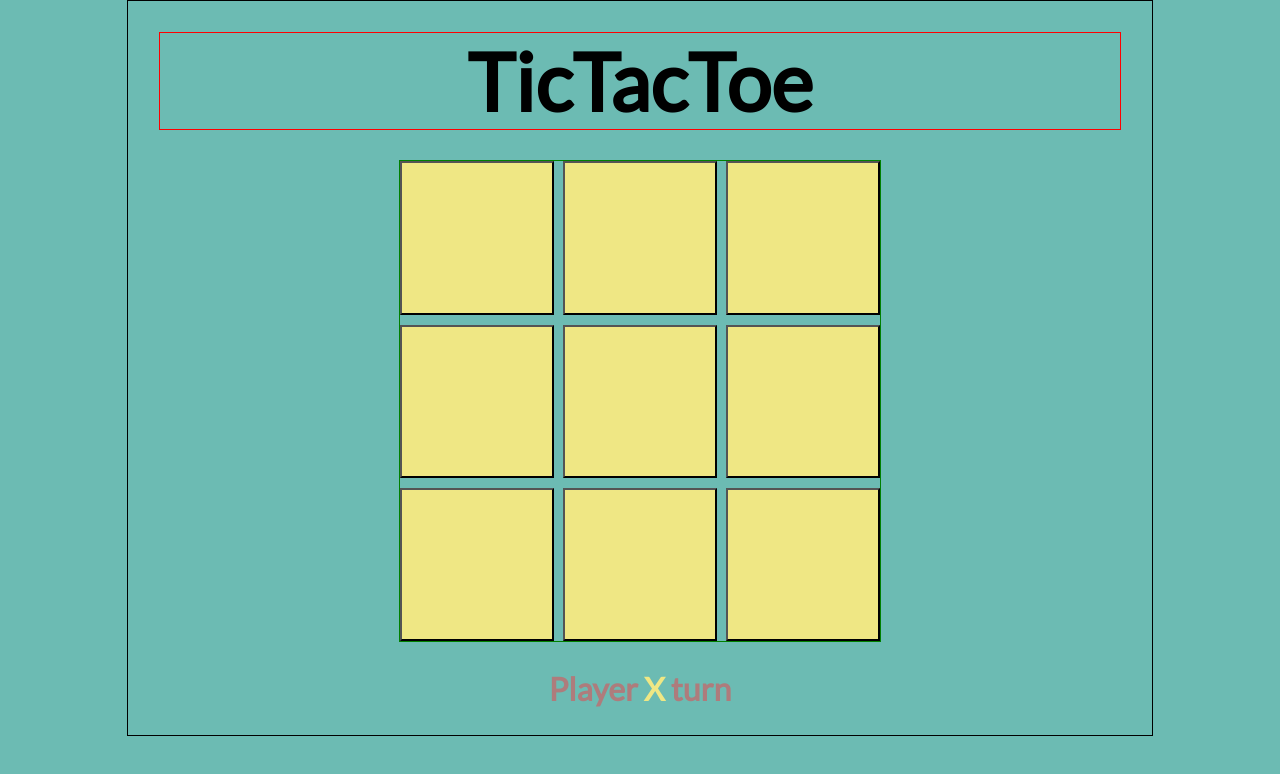
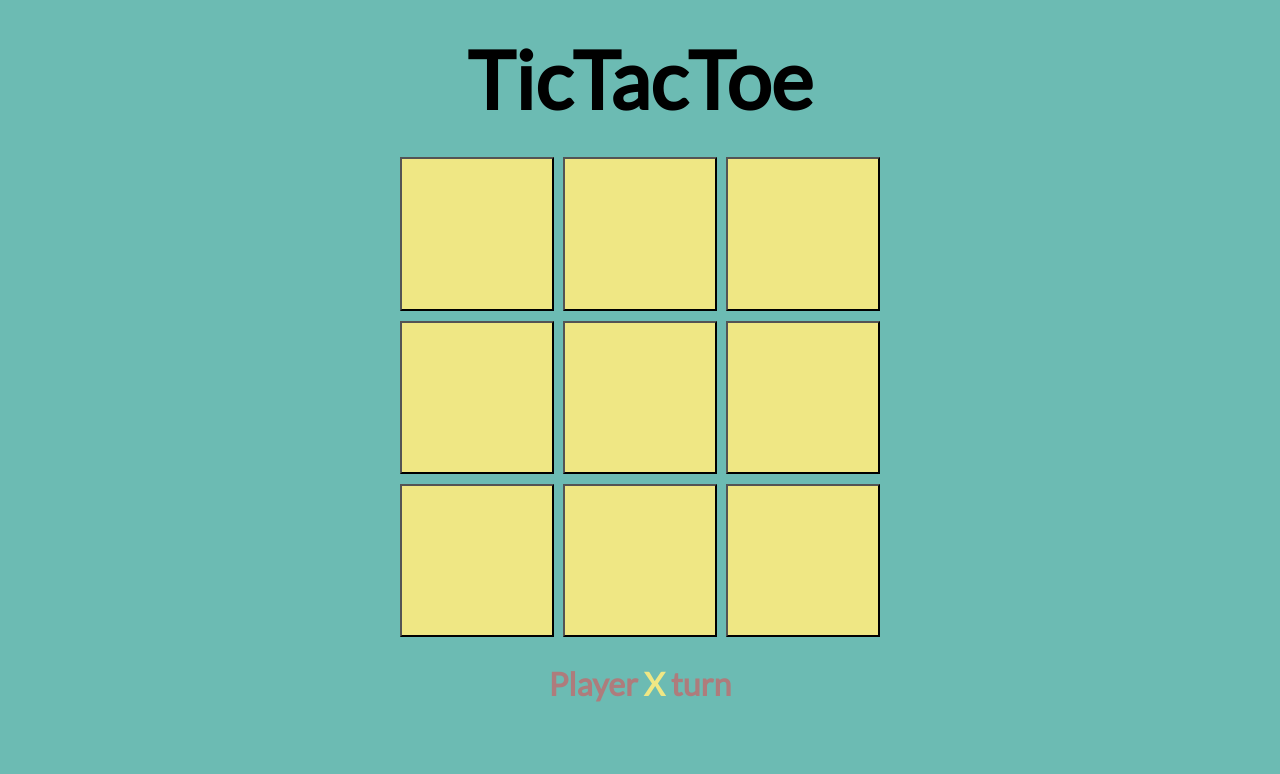
Before and after one commit to Syljon/TicTacToe, a plain HTML site: page index.html in a window 1280 px wide. Drawn offline with Linux system fonts and the light colour scheme.

Commit message:
remove borders

```diff
--- a/css/styles.css
+++ b/css/styles.css
@@ -3,16 +3,19 @@ body {
   padding: 0;
   background-color: #6cbbb3;
   font-family: "Lato", sans-serif;
+  box-sizing: border-box;
 }
 .container {
-  border: 1px solid black;
-  width: 100vw;
+  /*
+  border: 1px solid black; */
+  width: 80%;
   margin: auto;
   text-align: center;
 }
 .title {
   font-size: 3rem;
-  border: 1px solid red;
+  margin: 5%; /*
+  border: 1px solid red; */
 }
 .board {
   width: 80vw;
@@ -22,8 +25,8 @@ body {
   display: grid;
   grid-gap: 2%;
   grid-template-columns: repeat(3, 1fr);
-  grid-template-rows: repeat(3, 1fr);
-  border: 1px solid green;
+  grid-template-rows: repeat(3, 1fr); /*
+  border: 1px solid green; */
 }
 .field {
   background-color: #efe784;
```
